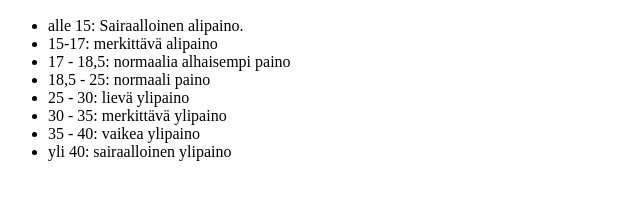
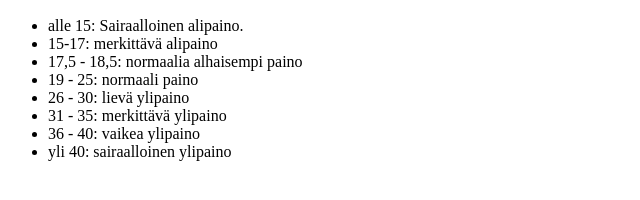
Before and after one commit to iibor/BMI, a plain HTML site: page index.html in a window 1280 px wide. Shown: the part 194-394 px from the top of the page, 0-640 px from the left. Drawn offline with Linux system fonts and the light colour scheme.

Commit message:
muutoksia html

```diff
--- a/index.html
+++ b/index.html
@@ -25,11 +25,11 @@
     <ul>
       <li>alle 15: Sairaalloinen alipaino.</li>
       <li>15-17: merkittävä alipaino</li>
-      <li>17 - 18,5: normaalia alhaisempi paino</li>
-      <li>18,5 - 25: normaali paino</li>
-      <li>25 - 30: lievä ylipaino</li>
-      <li>30 - 35: merkittävä ylipaino</li>
-      <li>35 - 40: vaikea ylipaino</li>
+      <li>17,5 - 18,5: normaalia alhaisempi paino</li>
+      <li>19 - 25: normaali paino</li>
+      <li>26 - 30: lievä ylipaino</li>
+      <li>31 - 35: merkittävä ylipaino</li>
+      <li>36 - 40: vaikea ylipaino</li>
       <li> yli 40: sairaalloinen ylipaino</li>
     </ul>
   </body>
```
